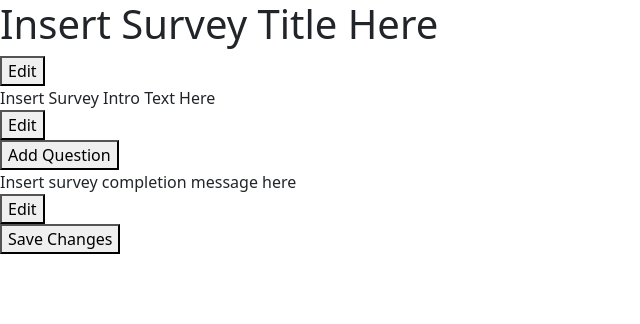
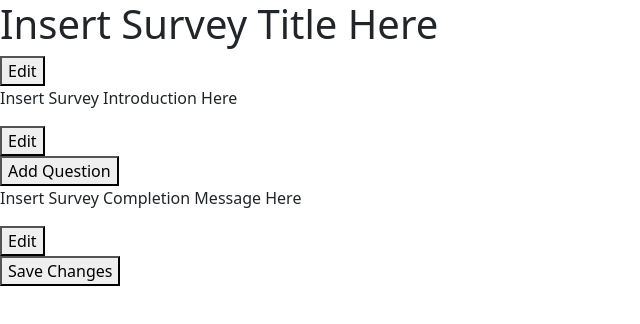
Before and after one commit to AppleVine/survey_app_frontend, a React (Create React App) app: page /surveys/create in a window 1280 px wide. Shown: the top 324 px of the page, without its empty margins (0-640 px from the left). Built offline with nearby package versions, Linux system fonts and the light colour scheme.

Commit message:
Allow toggling between edit and save mode in survey creation fields

```diff
--- a/src/components/createSurvey/EditFieldButton.jsx
+++ b/src/components/createSurvey/EditFieldButton.jsx
@@ -1,9 +1,11 @@
 import React from 'react'
 
-export default function EditFieldButton() {
+export default function EditFieldButton({ editMode, handleClick }) {
+  const buttonText = editMode ? "Save" : "Edit";
+
   return (
     <div>
-      <button>Edit</button>
+      <button onClick={ handleClick }>{ buttonText }</button>
     </div>
   )
 }
--- a/src/components/createSurvey/SurveyCompletionMessage.jsx
+++ b/src/components/createSurvey/SurveyCompletionMessage.jsx
@@ -1,11 +1,21 @@
-import React from 'react'
+import React, { useState } from 'react'
 import EditFieldButton from './EditFieldButton'
 
 export default function SurveyCompletionMessage() {
+  const [editMode, setEditMode] = useState(false);
+
+  const handleClick = () => {
+    setEditMode(!editMode)
+  }
+
   return (
     <div>
-      Insert survey completion message here
-      <EditFieldButton />
+      { editMode?
+        <textarea id='survey-completion-message' name='survey-completion-message' placeholder='Insert Survey Completion Message Here'></textarea>
+        :
+        <p>Insert Survey Completion Message Here</p>
+      }
+      <EditFieldButton handleClick={ handleClick } editMode={ editMode } />
     </div>
   )
 }
--- a/src/components/createSurvey/SurveyIntroText.jsx
+++ b/src/components/createSurvey/SurveyIntroText.jsx
@@ -1,11 +1,21 @@
-import React from 'react'
+import React, { useState } from 'react'
 import EditFieldButton from './EditFieldButton'
 
 export default function SurveyIntroText() {
+  const [editMode, setEditMode] = useState(false);
+
+  const handleClick = () => {
+    setEditMode(!editMode)
+  }
+
   return (
     <div>
-      Insert Survey Intro Text Here
-      <EditFieldButton />
+      { editMode?
+        <textarea id='survey-intro-text' name='survey-intro-text' placeholder='Insert Survey Introduction Here'></textarea>
+        :
+        <p>Insert Survey Introduction Here</p>
+      }
+      <EditFieldButton handleClick={ handleClick } editMode={ editMode } />
     </div>
   )
 }
--- a/src/components/createSurvey/SurveyTitle.jsx
+++ b/src/components/createSurvey/SurveyTitle.jsx
@@ -1,11 +1,21 @@
-import React from 'react'
+import React, { useState } from 'react'
 import EditFieldButton from './EditFieldButton'
 
 export default function SurveyTitle() {
+  const [editMode, setEditMode] = useState(false);
+
+  const handleClick = () => {
+    setEditMode(!editMode)
+  }
+
   return (
     <div>
-      <h1>Insert Survey Title Here</h1>
-      <EditFieldButton />
+      { editMode?
+        <input type='text' id='survey-title' name='survey-title' placeholder='Insert Survey Title Here'></input>
+        :
+        <h1>Insert Survey Title Here</h1>
+      }
+      <EditFieldButton handleClick={ handleClick } editMode={ editMode } />
     </div>
   )
 }
```
